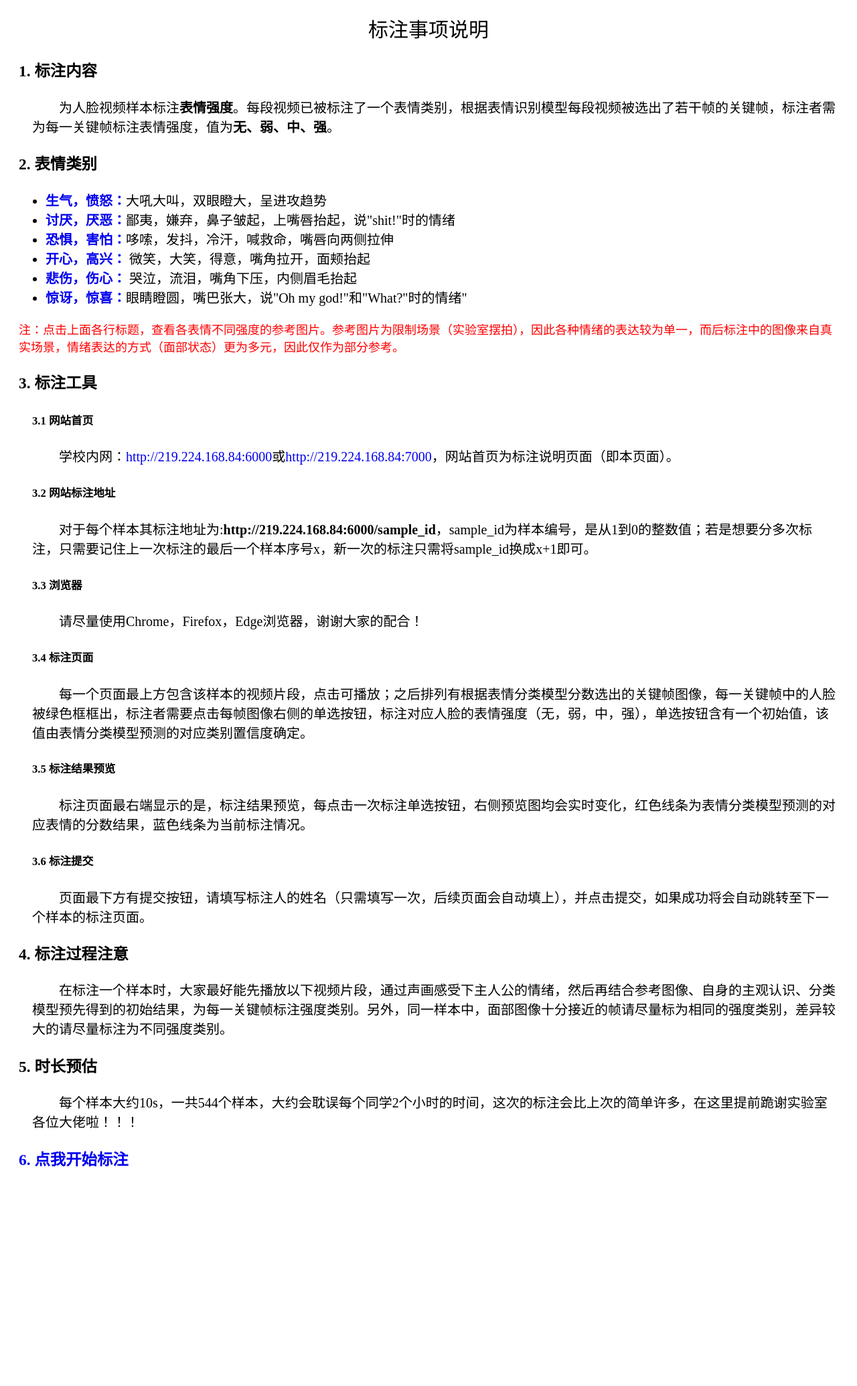
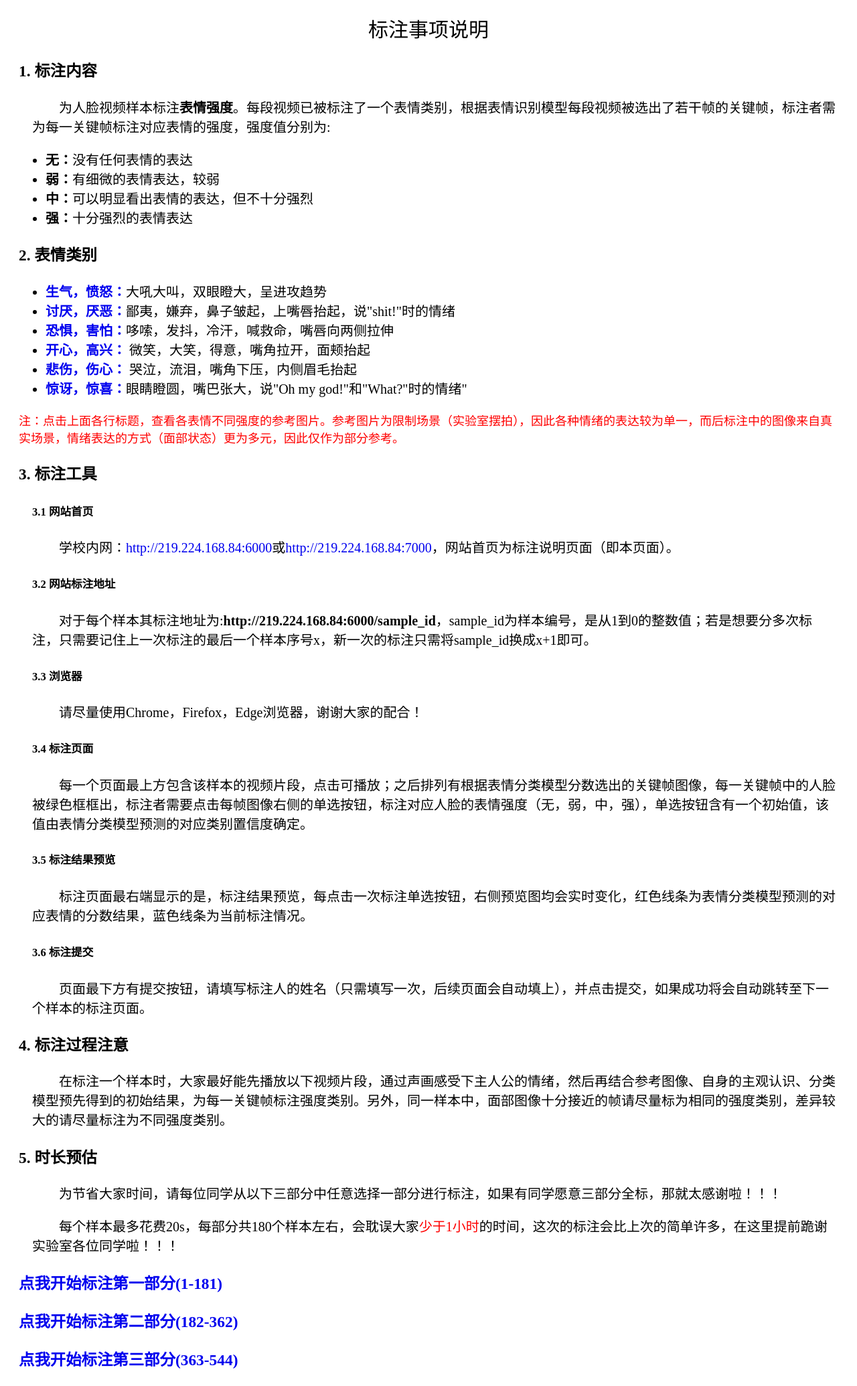
Before and after one commit to huochaitiantang/Artificial-Evaluation-Website, a Flask app: page / in a window 1280 px wide. Shown: the whole page at 67% size. Before the commit the page ends 1742 px from the top, so only its background shows below. Run offline with Flask 2, Linux system fonts and the light colour scheme; parts of the project's set-up code (start-up, migrations or seed data) failed here and were passed over; some libraries are stand-ins or nearby versions.

Commit message:
update note

```diff
--- a/templates/home.html
+++ b/templates/home.html
@@ -16,8 +16,14 @@
             <div style="pdding:10px;font-size:20px;">
                 <h3>1. 标注内容</h3>
                 <p style="margin-left:20px;text-indent:2em;">
-                    为人脸视频样本标注<b>表情强度</b>。每段视频已被标注了一个表情类别，根据表情识别模型每段视频被选出了若干帧的关键帧，标注者需为每一关键帧标注表情强度，值为<b>无、弱、中、强</b>。
-                </p>
+                    为人脸视频样本标注<b>表情强度</b>。每段视频已被标注了一个表情类别，根据表情识别模型每段视频被选出了若干帧的关键帧，标注者需为每一关键帧标注对应表情的强度，强度值分别为:
+                    <ul>
+                        <li><b>无：</b>没有任何表情的表达</li>
+                        <li><b>弱：</b>有细微的表情表达，较弱</li>
+                        <li><b>中：</b>可以明显看出表情的表达，但不十分强烈</li>
+                        <li><b>强：</b>十分强烈的表情表达</li>
+                    </ul>
+               </p>
 
                 <h3>2. 表情类别</h3>
                 <p style="margin-left:20px;text-indent:2em;">
@@ -70,10 +76,15 @@
 
                 <h3>5. 时长预估</h3>
                 <p style="margin-left:20px;text-indent:2em;">
-                   每个样本大约10s，一共544个样本，大约会耽误每个同学2个小时的时间，这次的标注会比上次的简单许多，在这里提前跪谢实验室各位大佬啦！！！
+                   为节省大家时间，请每位同学从以下三部分中任意选择一部分进行标注，如果有同学愿意三部分全标，那就太感谢啦！！！
+                </p>
+                <p style="margin-left:20px;text-indent:2em;">
+                   每个样本最多花费20s，每部分共180个样本左右，会耽误大家<span style='color:#ff0000'>少于1小时</span>的时间，这次的标注会比上次的简单许多，在这里提前跪谢实验室各位同学啦！！！
                 </p>
 
-                <a href="/1" target="_blank"><h3>6. 点我开始标注</h3></a>
+                <a   href="/1" target="_blank"><h3>点我开始标注第一部分(1-181)</h3></a>
+                <a href="/182" target="_blank"><h3>点我开始标注第二部分(182-362)</h3></a>
+                <a href="/363" target="_blank"><h3>点我开始标注第三部分(363-544)</h3></a>
 
             </div>
         </div>
```
